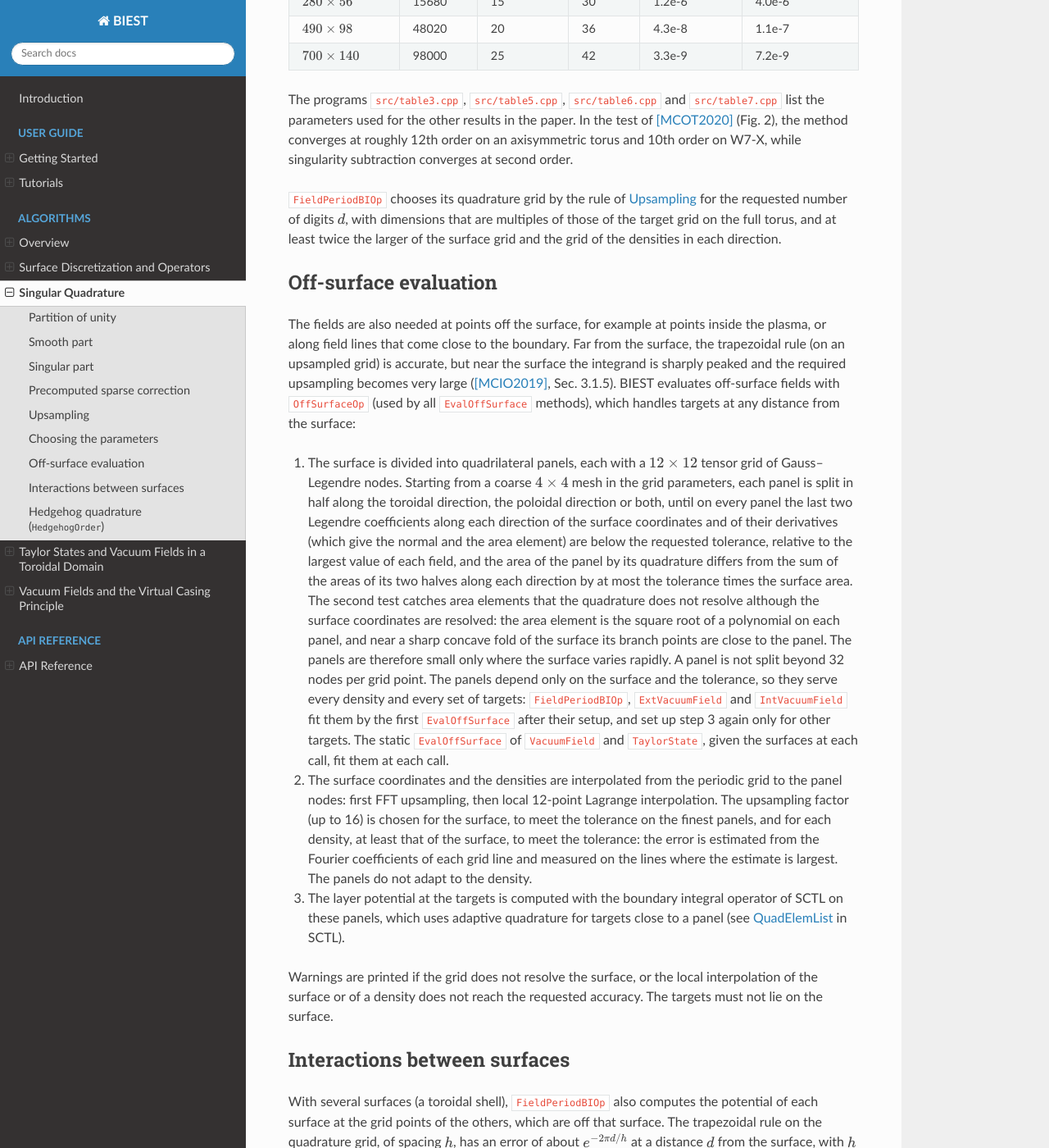
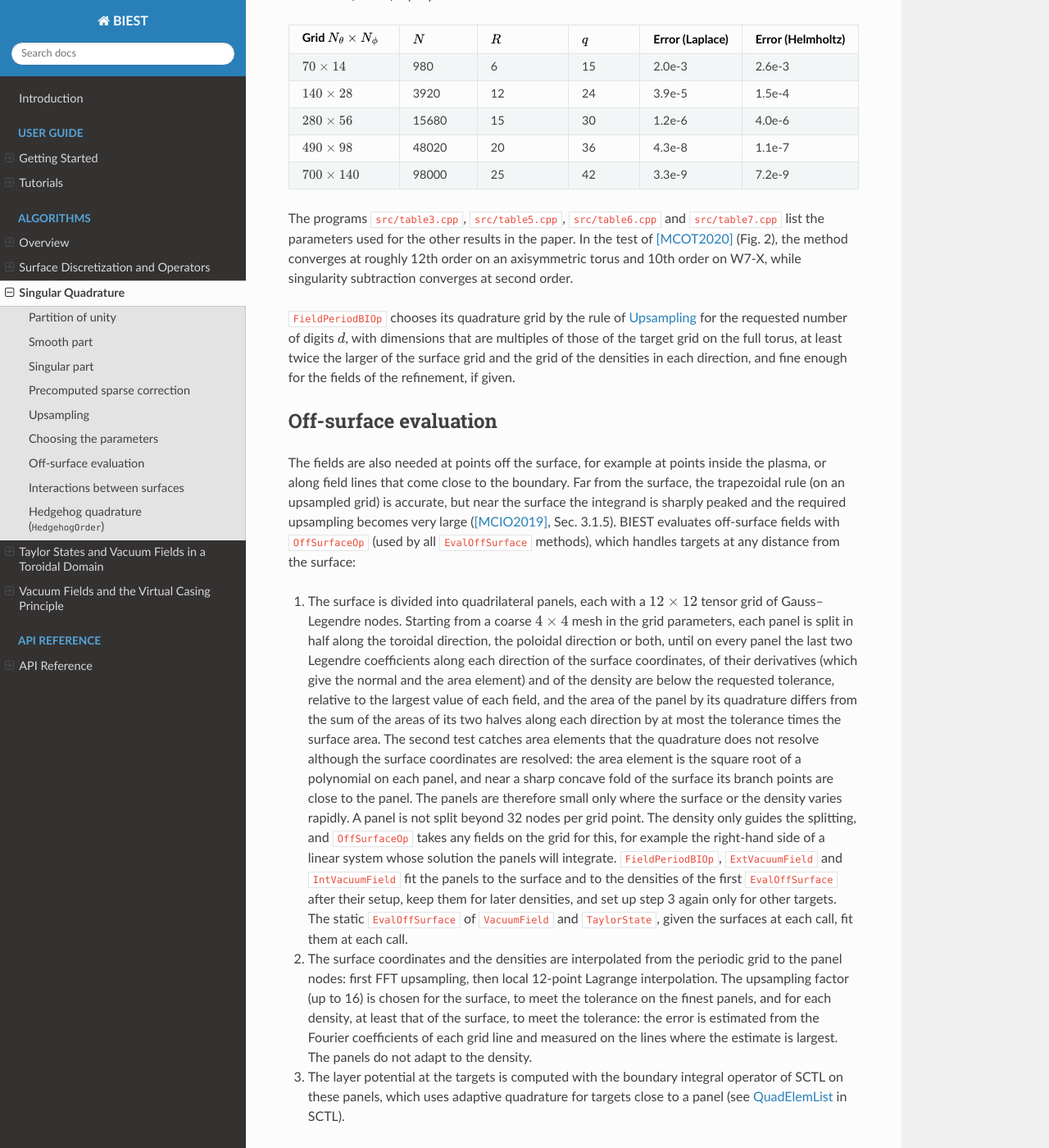
Before and after one commit to dmalhotra/BIEST, a Sphinx documentation site: the page built from doc/algorithms/singular-quadrature.rst, in a window 1280 px wide and 1400 px high, scrolled down 5069 px. Shown: the whole window at 82% size. Built offline with Sphinx 7.4.7 and the Read the Docs theme 3.1.0, drawn with Linux system fonts in a browser that asks for light colours; some of the changed text lies outside the part shown.

Commit message:
The fields of a refinement: the panels and quadrature grids fit to the density as well as the surface
- OffSurfaceOp::Setup and SetupSurface take an optional refine, fields on
  the grid of any number of components (e.g. the density, or the
  right-hand side of a linear system) that the panels must also resolve.
  They are used only to fit the panels, and are not stored.
- FieldPeriodBIOp::SetupSingular (both overloads) takes an optional
  refine: it sets the least quadrature grid of the singular part of each
  surface, and the panels of the near quadrature between surfaces.
- BoundaryIntegralOp::EvalOffSurface fits the panels to the density, the
  vacuum-field classes to B.n, sigma and J, and the solvers of
  bie_solvers.txx to their densities.
- SingularCorrection::InterpOrder(), the order of the interpolation for a
  patch radius, is public.
- The documentation of the singular quadrature for these fields.

With panels fit to the surface alone, the off-surface evaluation of the
rotating ellipse of virtual-casing reached 1.9, 3.3 and 3.6 digits for 3,
6 and 9 requested; with the density it reaches 3.7, 7.3 and 10.6.

Co-Authored-By: Claude Opus 5.5 <noreply@anthropic.com>

```diff
--- a/doc/algorithms/singular-quadrature.rst
+++ b/doc/algorithms/singular-quadrature.rst
@@ -174,6 +174,11 @@ fewest points. A warning is printed if :math:`c_{min}` is above 4.
 - **The anisotropy**: the rule below was fit for :math:`c` up to 4.4. On W7-X with :math:`140\times 56` points
   (:math:`c = 10.9`), upsampling twice in each direction gives 4.8 digits for 6 requested, and the grid of cells that
   are about square, 4 times toroidally, gives 5.7, what the data allow.
+- **The fields of the refinement**: ``SetupSingular()`` can also be given fields that the quadrature grid must resolve,
+  for example the density, or the right-hand side of a linear system whose solution will be the density, which the
+  surface and the tolerance do not describe. The grid is then at least as fine as the upsampling of their grid on which
+  the local Lagrange interpolation of the singular correction (of order :math:`\min(2R+1, 16)`) interpolates them to
+  the tolerance, relative to their largest value. They only guide the choice of the grid, and are not stored.
 
 In the test of Green's identity for the Laplace single and double layers, with a smooth harmonic function on
 axisymmetric, W7-X and stellarator surfaces (grids of 800 to 63,000 points, 3 to 12 digits), the rule reaches within
@@ -268,7 +273,8 @@ used for the other results in the paper. In the test of [MCOT2020]_ (Fig. 2), th
 
 ``FieldPeriodBIOp`` chooses its quadrature grid by the rule of :ref:`Upsampling <algorithms-upsampling>` for the
 requested number of digits :math:`d`, with dimensions that are multiples of those of the target grid on the full
-torus, and at least twice the larger of the surface grid and the grid of the densities in each direction.
+torus, at least twice the larger of the surface grid and the grid of the densities in each direction, and fine enough
+for the fields of the refinement, if given.
 
 .. _algorithms-off-surface:
 
@@ -284,17 +290,20 @@ which handles targets at any distance from the surface:
 1. The surface is divided into quadrilateral panels, each with a :math:`12\times 12` tensor grid of Gauss--Legendre
    nodes. Starting from a coarse :math:`4\times 4` mesh in the grid parameters, each panel is split in half along
    the toroidal direction, the poloidal direction or both, until on every panel the last two Legendre coefficients
-   along each direction of the surface coordinates and of their derivatives (which give the normal and the area
-   element) are below the requested tolerance, relative to the largest value of each field, and the area of the panel
-   by its quadrature differs from the sum of the areas of its two halves along each direction by at most the
-   tolerance times the surface area. The second test catches area elements that the quadrature does not resolve
-   although the surface coordinates are resolved: the area element is the square root of a polynomial on each panel,
-   and near a sharp concave fold of the surface its branch points are close to the panel. The panels are therefore
-   small only where the surface varies rapidly. A panel is not split beyond 32 nodes per grid point. The panels
-   depend only on the surface and the tolerance, so they serve every density and every set of targets:
-   ``FieldPeriodBIOp``, ``ExtVacuumField`` and ``IntVacuumField`` fit them by the first ``EvalOffSurface`` after
-   their setup, and set up step 3 again only for other targets. The static ``EvalOffSurface`` of ``VacuumField`` and
-   ``TaylorState``, given the surfaces at each call, fit them at each call.
+   along each direction of the surface coordinates, of their derivatives (which give the normal and the area
+   element) and of the density are below the requested tolerance, relative to the largest value of each field, and
+   the area of the panel by its quadrature differs from the sum of the areas of its two halves along each direction
+   by at most the tolerance times the surface area. The second test catches area elements that the quadrature does
+   not resolve although the surface coordinates are resolved: the area element is the square root of a polynomial on
+   each panel, and near a sharp concave fold of the surface its branch points are close to the panel. The panels are
+   therefore
+   small only where the surface or the density varies rapidly. A panel is not split beyond 32 nodes per grid point.
+   The density only guides the splitting, and ``OffSurfaceOp`` takes any fields on the grid for this, for example
+   the right-hand side of a linear system whose solution the panels will integrate. ``FieldPeriodBIOp``,
+   ``ExtVacuumField`` and ``IntVacuumField`` fit the panels to the surface and to the densities of the first
+   ``EvalOffSurface`` after their setup, keep them for later densities, and set up step 3 again only for other
+   targets. The static ``EvalOffSurface`` of ``VacuumField`` and ``TaylorState``, given the surfaces at each call, fit
+   them at each call.
 2. The surface coordinates and the densities are interpolated from the periodic grid to the panel nodes: first FFT
    upsampling, then local 12-point Lagrange interpolation. The upsampling factor (up to 16) is chosen for the surface,
    to meet the tolerance on the finest panels, and for each density, at least that of the surface, to meet the
@@ -319,8 +328,9 @@ grid points of the others, which are off that surface. The trapezoidal rule on t
 with :math:`h` the larger of the two grid spacings. For a tolerance :math:`\epsilon` (an argument of
 ``SetupSingular``), ``SetupSingular`` finds the targets within :math:`(\log(1/\epsilon)/(2\pi) + 1)\,h` of a grid
 point of the source surface, with the local :math:`h` of that point (the extra :math:`h` covers a target that is
-closer to the surface than to its grid points), and sets up off-surface evaluation (``OffSurfaceOp``, above) for them;
-the other targets keep the trapezoidal rule. The near targets cost more at each evaluation, as the panels have more
+closer to the surface than to its grid points), and sets up off-surface evaluation (``OffSurfaceOp``, above) for them,
+on panels fit to the surface and to the fields of the refinement given to ``SetupSingular``; the other targets keep
+the trapezoidal rule. The near targets cost more at each evaluation, as the panels have more
 nodes than the grid has points. The solvers use :math:`\epsilon = 0.1\,\mathtt{gmres\_tol}`, and the near
 evaluation needs a kernel of SCTL (``SctlKernelFunction``, as those of ``Laplace3D``, ``BiotSavart3D``,
 ``Stokes3D`` and ``Helmholtz3D``); with another kernel all targets keep the trapezoidal rule.
```
Also changed, not shown: 8 other files.
